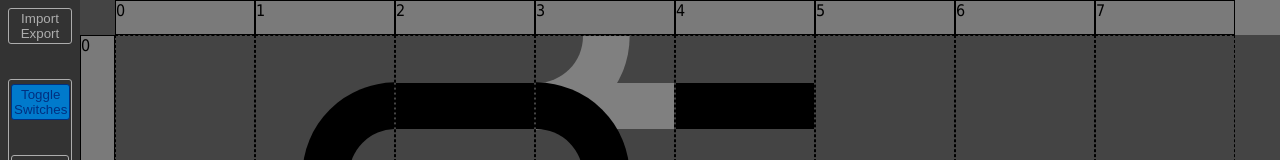
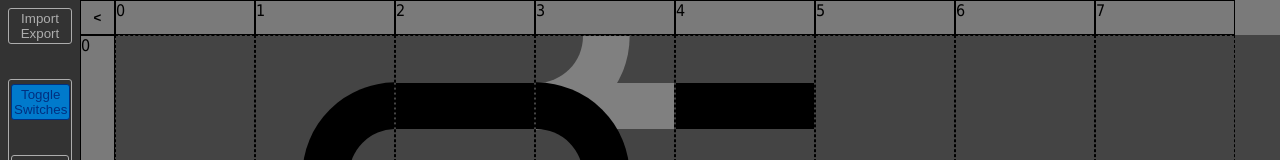
Before and after one commit to codythompson/super-tracks-editor, a React app: page / in a window 1280 px wide. Shown: the top 160 px of the page. Built offline with nearby package versions, Linux system fonts and the light colour scheme.

Commit message:
added show/hide button, but it's not hooked up yet

```diff
--- a/src/components/App.jsx
+++ b/src/components/App.jsx
@@ -12,7 +12,7 @@
         <ControlBar />
       </div>
       <div className={styles.MapContainer}>
-        <Map atlas={atlas} />
+        <Map atlas={atlas} controlBarVisible={true} />
       </div>
     </div>
   )
--- a/src/components/Map.jsx
+++ b/src/components/Map.jsx
@@ -23,6 +23,14 @@
     this.leftBorderRef.current.scrollTop = this.mapRef.current.scrollTop
   }
 
+  renderControlBarToggle() {
+    if (this.props.controlBarVisible) {
+      return <button className={classnames(styles.ToggleButton)} onClick={() => console.log('TODO: hide control bar')}>&lt;</button>
+    } else {
+      return <button className={classnames(styles.ToggleButton)}>&gt;</button>
+    }
+  }
+
   render() {
     const { atlas } = this.props;
     return (
@@ -38,6 +46,7 @@
             })
           }
         </div>
+        {this.renderControlBarToggle()}
         <div ref={this.topBorderRef} className={classnames(styles.MapBorder, styles.Horizontal)}>
           {
             range(atlas.columns).map((i) => {
--- a/src/styles/Map.module.scss
+++ b/src/styles/Map.module.scss
@@ -31,6 +31,14 @@
   grid-row-start: 2;
 }
 
+.ToggleButton {
+  background-color: rgba(136, 136, 136, 0.8);
+  border: 1px solid;
+  font-weight: 700;
+  box-sizing: border-box;
+  text-align: center;
+}
+
 .Tile {
   display: inline-block;
   border: 1px solid;
```
